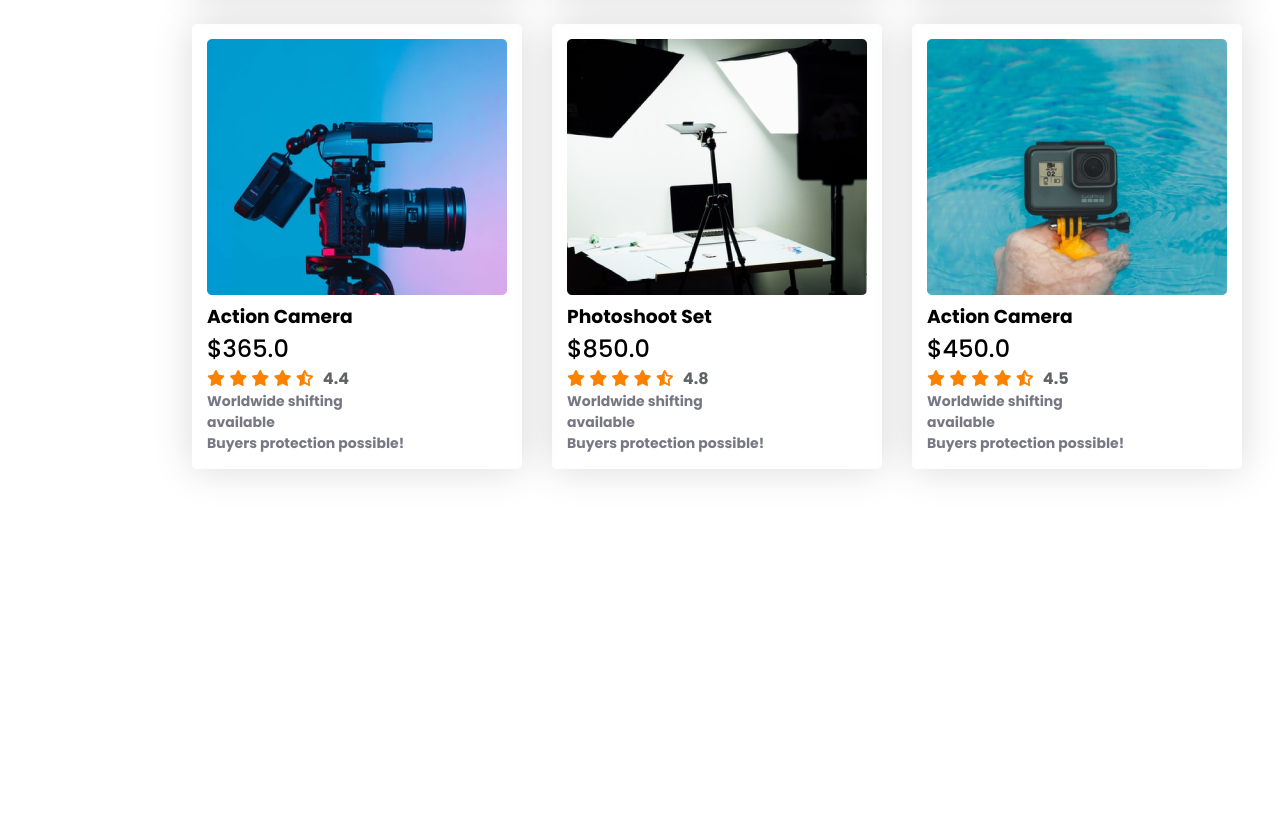
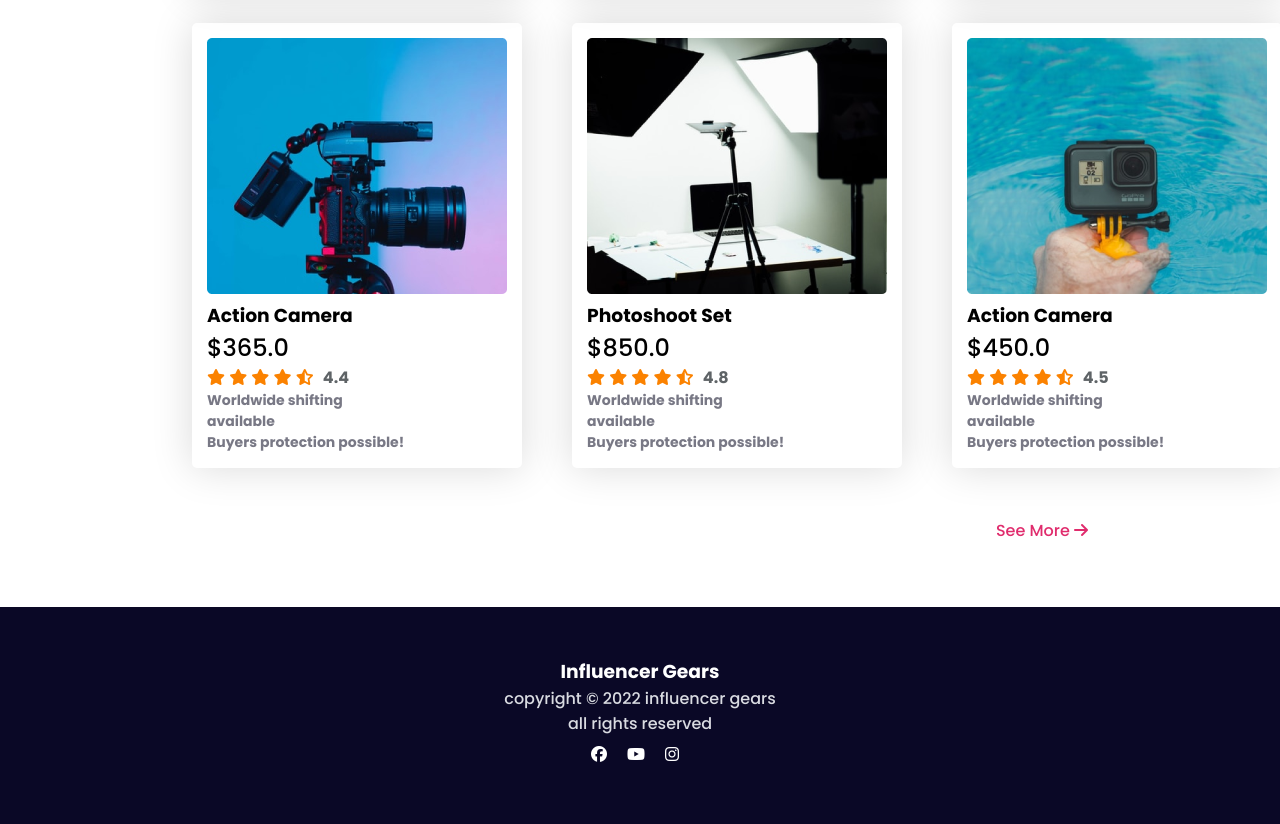
Before and after one commit to limonzishad/assignmentTwo, a plain HTML site: page index.html in a window 1280 px wide. Shown: the part 1895-2719 px from the top of the page. Before the commit the page ends 2428 px from the top, so only its background shows below. Drawn offline with Linux system fonts and the light colour scheme.

Commit message:
footer added

```diff
--- a/css/style.css
+++ b/css/style.css
@@ -50,7 +50,7 @@ h2{
     background-size: 100% 100%;
     background-position-x: -10px;
 }
-/* logo section */
+/* second section */
 .logos{
     margin: 0 20%;
     display: flex;
@@ -63,12 +63,18 @@ h2{
 }
 /* third section */
 .thirdSection{
-    margin: 5% 15%;
+    margin: 0 15% 5% 15%;
+}
+.thirdSection h2{
+    color: #3A3A3A;
+    font-size: 30px;
+    text-align: center;
+    margin-bottom: 2%;
 }
 .products{
     display: grid;
     grid-template-columns: repeat(3, 1fr);
-    grid-column-gap: 10px;
+    grid-column-gap: 30px;
     grid-row-gap: 30px;
 }
 .product{
@@ -95,3 +101,29 @@ h2{
     font-size: 14px;
     font-weight: 700;
 }
+.seeMore{
+    margin-top: 50px;
+    text-align: right;
+}
+.seeMore a{
+    text-decoration: none;
+    color: #E02C6D;
+    font-size: 16px;
+}
+/* footer */
+footer{
+    text-align: center;
+    color:white;
+    height: 230px;
+    background-color: #0A0826;
+}
+.footerText{
+    padding-top: 50px;
+}
+.footerIcons{
+    display: flex;
+    margin: 10px;
+    justify-content: center;
+    column-gap: 10px;
+    padding-bottom: 50px;
+}
--- a/index.html
+++ b/index.html
@@ -42,6 +42,7 @@
         </section>
         <!-- third section -->
         <section class="thirdSection">
+            <h2>Popular Collection</h2>
             <div class="products">
                 <div class="product">
                     <img src="./images/tripod.png" alt="tripod">
@@ -224,10 +225,22 @@
                     </div>
                 </div>
             </div>
+            <div class="seeMore">
+                <a href="#" target="_blank">See More <i class="fas fa-arrow-right"></i></a>
+            </div>
         </section>
     </main>
     <footer>
-
+        <div class="footerText">
+            <h3>Influencer Gears</h3>
+            <p style="color: #D9DBE1;">copyright &copy 2022 influencer gears</p>
+            <p style="color: #D9DBE1;">all rights reserved</p>
+        </div>
+        <div class="footerIcons">
+            <i class="fab fa-facebook"></i><br>
+            <i class="fab fa-youtube"></i><br>
+            <i class="fab fa-instagram"></i><br>
+        </div>
     </footer>
 </body>
 
```
